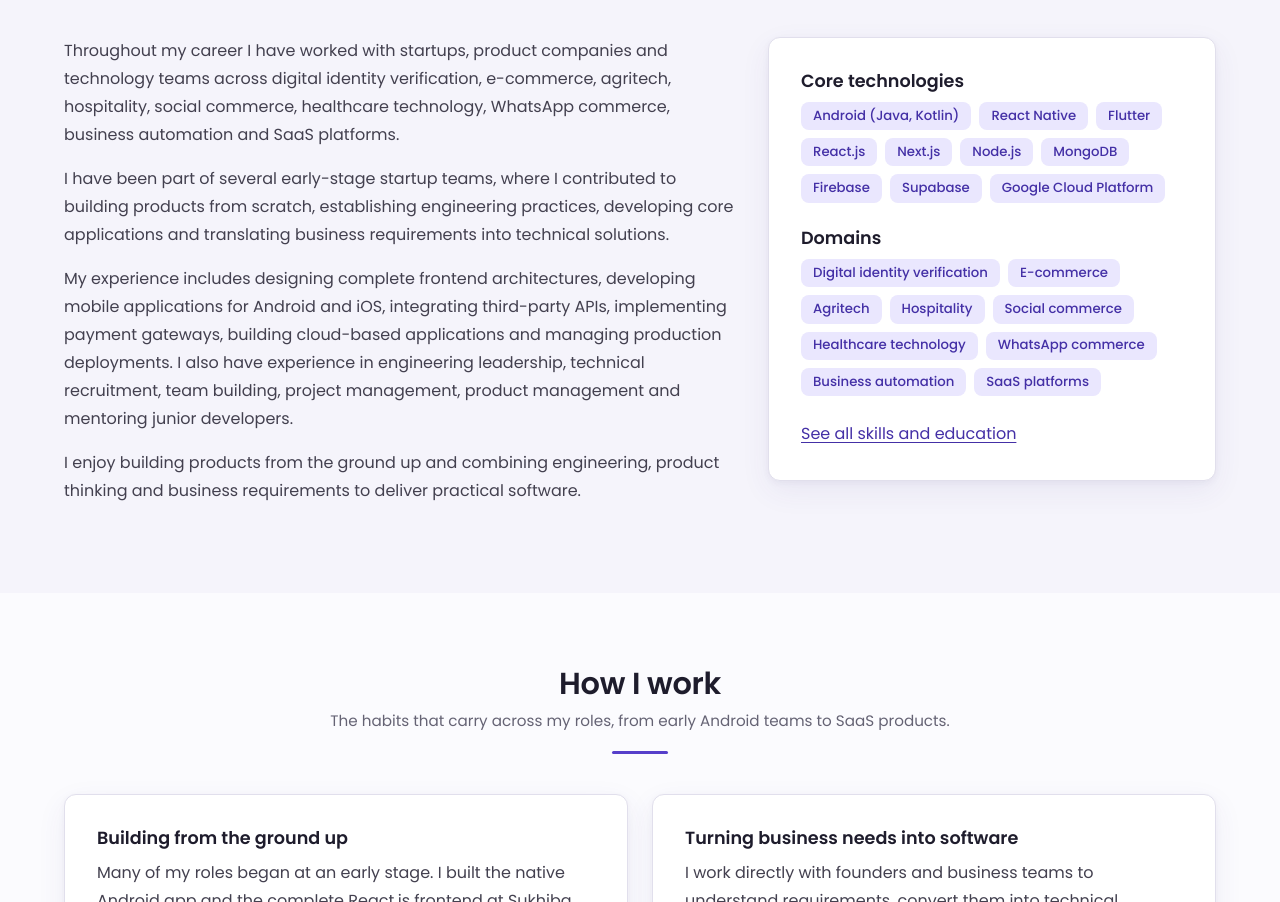
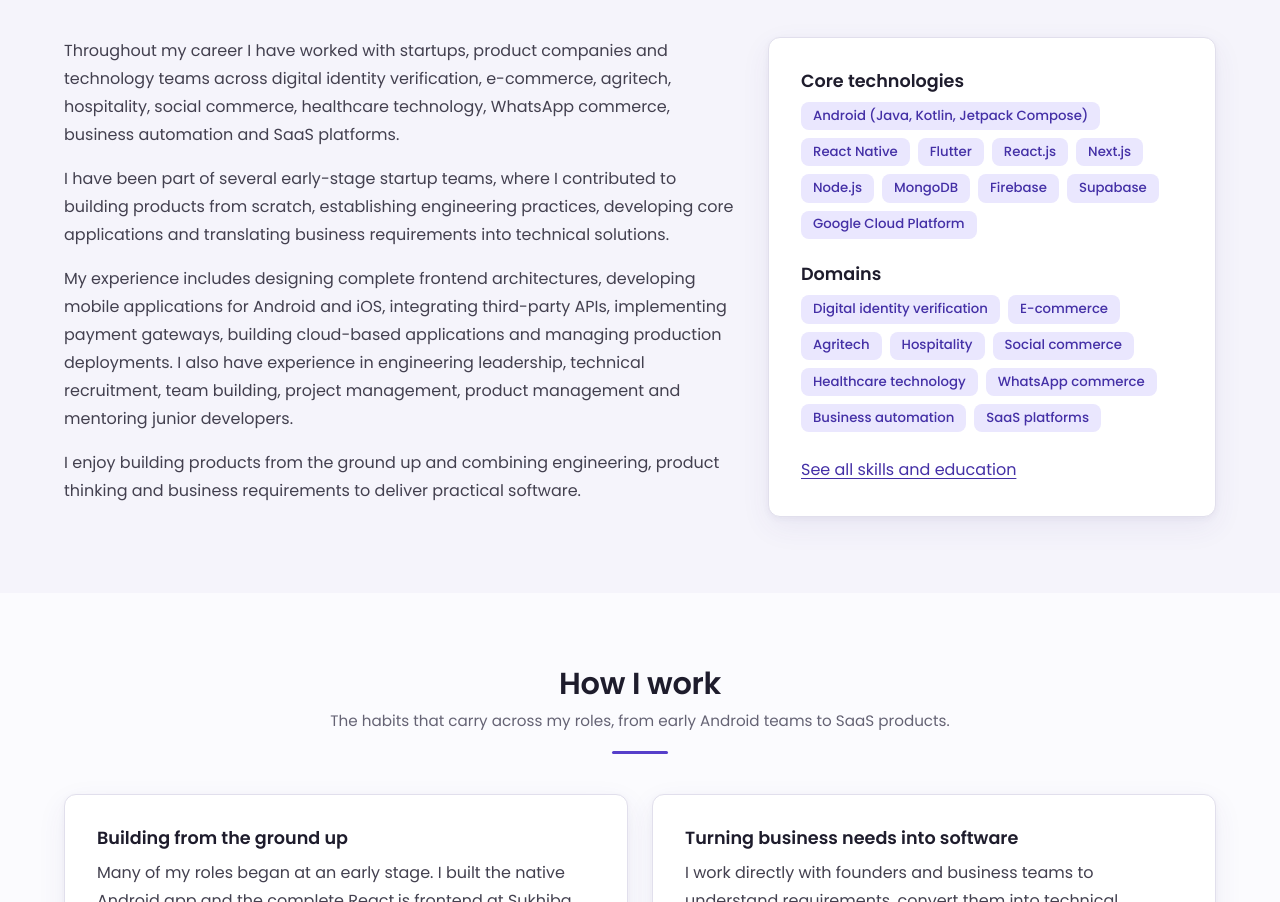
Before and after one commit to DeepakPandiri/DeepakPandiri.github.io, a plain HTML site: page index.html in a window 1280 px wide. Shown: the part 1083-1985 px from the top of the page. Drawn offline with Linux system fonts and the light colour scheme.

Commit message:
jetpack compose

```diff
--- a/index.html
+++ b/index.html
@@ -109,7 +109,7 @@
           <div class="card">
             <h3>Core technologies</h3>
             <ul class="tags" aria-label="Core technologies">
-              <li>Android (Java, Kotlin)</li>
+              <li>Android (Java, Kotlin, Jetpack Compose)</li>
               <li>React Native</li>
               <li>Flutter</li>
               <li>React.js</li>
```
Also changed, not shown: experience.html (+1 -0 lines), projects.html (+1 -0 lines), skills.html (+1 -0 lines).
